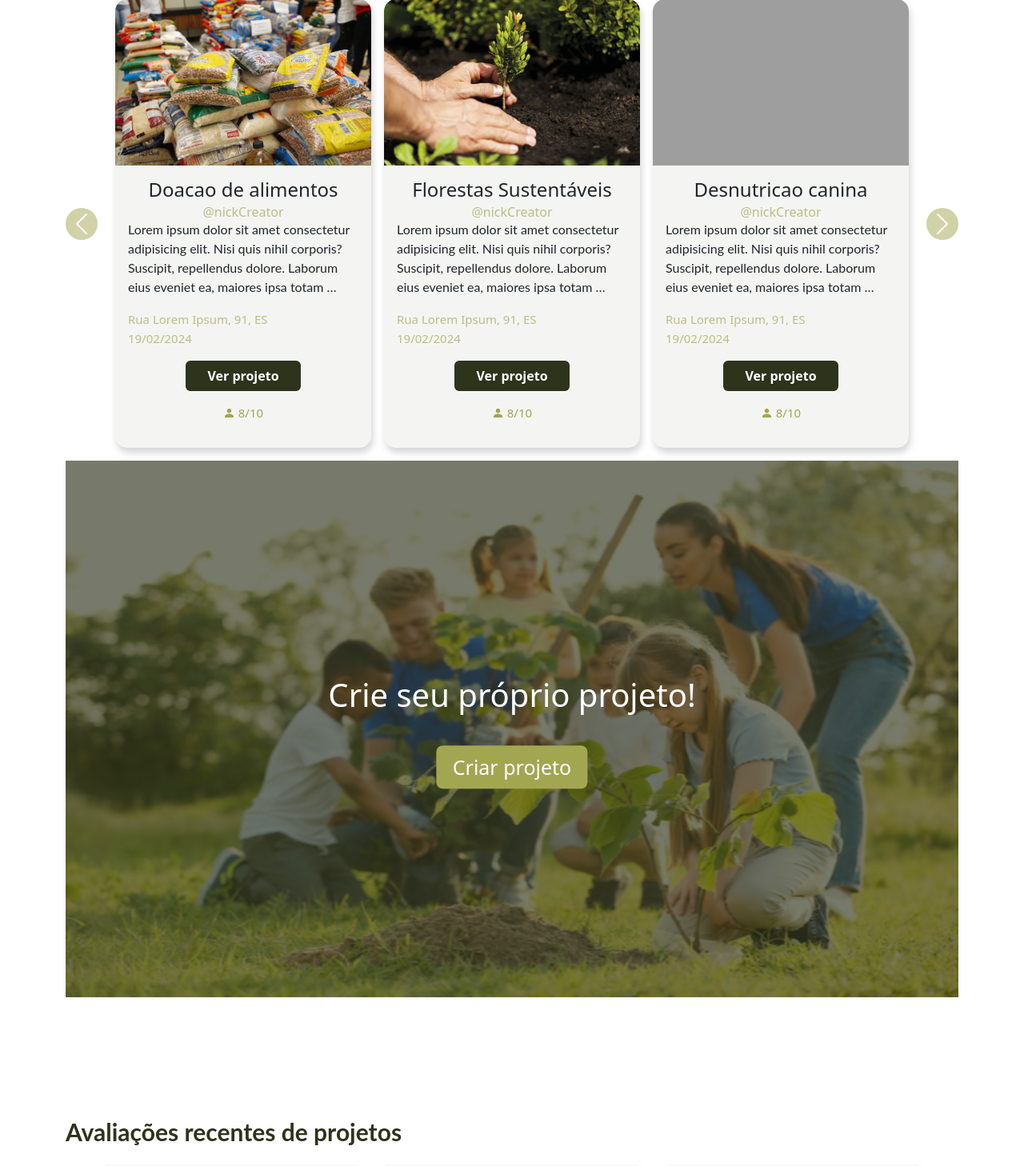
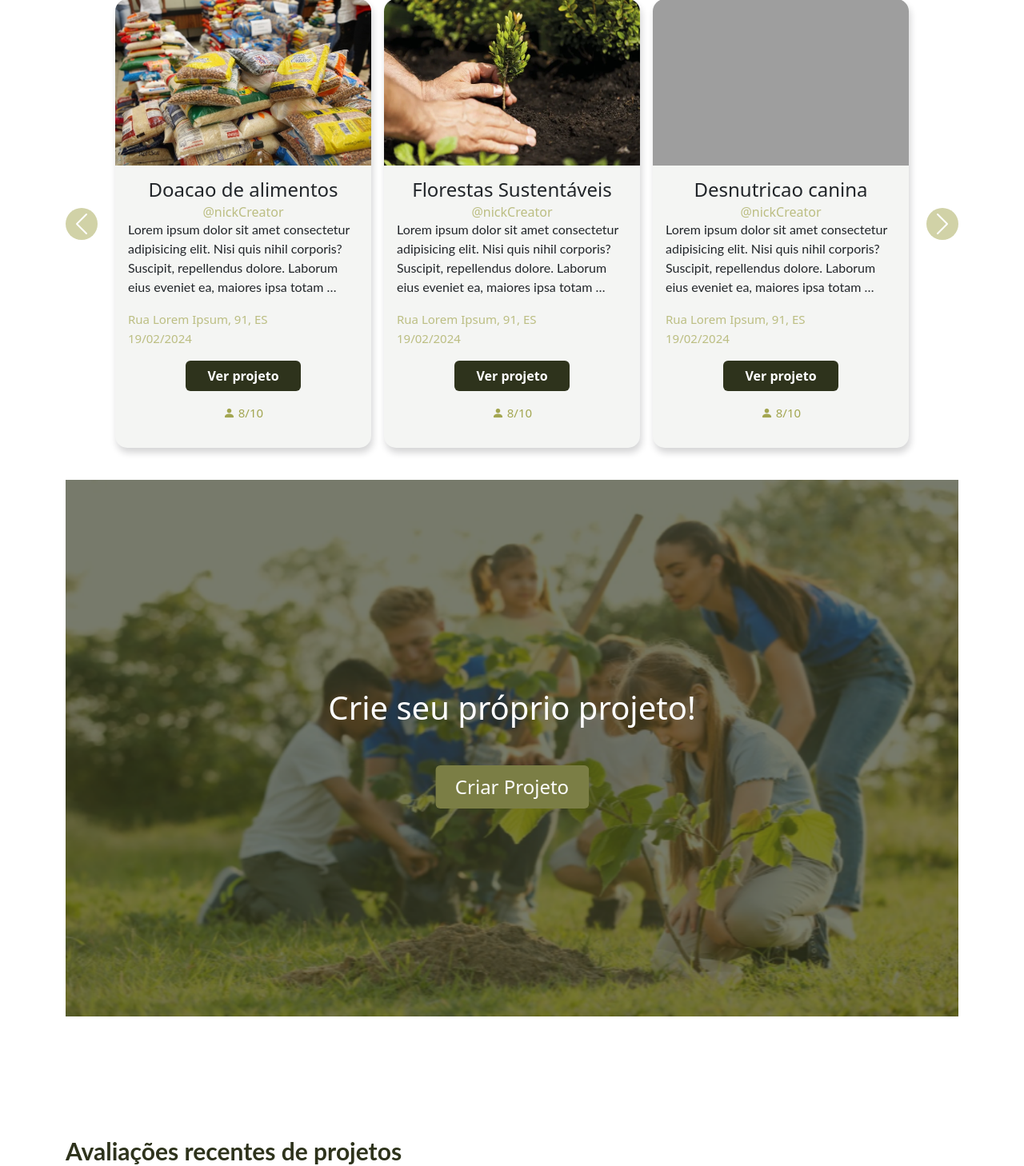
Before and after one commit to murilo5341/Voluntari-, a FastAPI app: page / in a window 1280 px wide. Shown: the part 2021-3479 px from the top of the page at 80% size. Run offline with FastAPI, Linux system fonts and the light colour scheme; some libraries are stand-ins or nearby versions; grey boxes are pictures that could not be loaded.

Commit message:
ajeitando homepage (nao finalizado)

```diff
--- a/templates/main/pages/index.html
+++ b/templates/main/pages/index.html
@@ -309,7 +309,7 @@
       </div>
       <div class="carousel-item">
         <div class="cards-wrapper">
-          <div class="card d-none d-md-block">
+          <div class="card">
             <img src="/static/img/limpezarios.png" class="card-img-top" alt="...">
             <div class="card-body">
               <h5 class="card-title text-center fs-4">Limpeza de rios</h5>
@@ -361,12 +361,12 @@
     <button class="carousel-control-next" data-bs-target = "#carouselExampleControls2" data-bs-slide="next">
       <span class="carousel-control-next-icon"></span>
     </button>
-  </div>
-<div class="image-container">
+  </div><br>
+<div class="image-container d-flex">
     <img src="/static/img/homepageCriarProjeto.png" alt="Imagem de fundo">
     <div class="centered-content">
         <h1 class="mb-5">Crie seu próprio projeto!</h1>
-        <a href="#">Criar projeto</a>
+        <div class="btn rounded-2 py-2 px-4 fs-4" style="background-color: #7b7e45; color:white;">Criar Projeto</div>
     </div>
 </div>
 <h1 id="titulo1">Avaliações recentes de projetos</h1>
@@ -375,6 +375,7 @@
     <div class="carousel-item active">
       <div class="cards-wrapper">
       <div class="card-avaliacao">
+        <div class="card-body">
         <div class="text-center">
           <img src="/static/img/bolsonaroL.png" class="rounded-circle img-fluid mt-3" alt="..." style="width: 125px; height:125px;">
       </div>
@@ -387,7 +388,7 @@
         <li class="star-icon" data-avaliacao="4"></li>
         <li class="star-icon" data-avaliacao="5"></li>
       </ul>
-        <div class="card-body">
+
           <p class="card-text text-center">Lorem ipsum, dolor sit amet consectetur adipisicing elit. Quisquam quidem commodi cupiditate quaerat doloribus minima id aspernatur quo tempora perferendis quas aliquid adipisci inventore dignissimos, voluptates, voluptas dolore? Ratione sit quidem praesentium, ea consectetur odit tempora aperiam quas rerum ullam? Sed, magnam. Sapiente explicabo laudantium neque voluptatibus. Eius sequi quam qui est placeat culpa, eos, repellendus, numquam porro vel repellat.</p>
           <a href="#" class="btn fw-semibold d-grid gap-2 col-6 mx-auto" style="color:white; background-color:#7d8d45;">Ver avaliação</a>
           <p class="text-center pt-2" style="color: #A3A651; font-size: 15px;"> 19/02/2024</p>
@@ -398,7 +399,6 @@
           <img src="/static/img/brunohenrique.png" class="rounded-circle img-fluid mt-3" alt="..." style="width: 125px; height:125px;">
       </div>
       <h6 class="card-subtitle text-center mt-3">Bruninho</h6>
-
       <ul class="avaliacao">
         <li class="star-icon ativo" data-avaliacao="1"></li>
         <li class="star-icon" data-avaliacao="2"></li>
```
